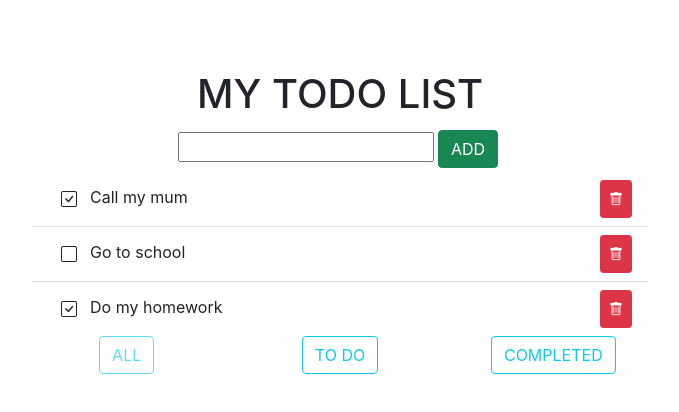
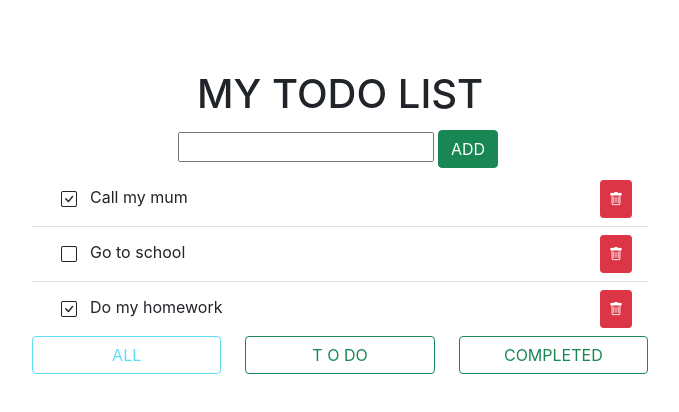
Before and after one commit to hidran/react-redux-todolist, a React (Create React App) app: page /todos in a window 1280 px wide. Shown: the top 412 px of the page, without its empty margins (300-979 px from the left). Built offline with nearby package versions, Linux system fonts and the light colour scheme.

Commit message:
adds class management for filter buttons

```diff
--- a/package.json
+++ b/package.json
@@ -7,11 +7,13 @@
     "@testing-library/jest-dom": "^4.2.4",
     "@testing-library/react": "^9.5.0",
     "@testing-library/user-event": "^7.2.1",
+    "@types/redux-logger": "^3.0.9",
     "bootstrap-icons": "^1.5.0",
     "react": "^17.0.2",
     "react-dom": "^17.0.2",
     "react-redux": "^7.2.4",
-    "react-scripts": "4.0.3"
+    "react-scripts": "4.0.3",
+    "redux-logger": "^3.0.6"
   },
   "scripts": {
     "start": "react-scripts start",
--- a/src/features/todos/FilterTodo.js
+++ b/src/features/todos/FilterTodo.js
@@ -1,19 +1,51 @@
 
 
-const FilterTodo = ({onFilter,filter}) => {
+const FilterTodo = ({ onFilter, filter }) => {
+
+    let { btnClassAll, btnClassTodo, btnClassCompleted } = getBtnClass(filter);
     return (
-        <div className="row d-flex">
+        <div className="row d-flex btn-d">
             <div className="col-sm-4">
-                <button disabled = {filter ==='ALL'} onClick={() => onFilter('ALL')} className ="btn btn-outline-info">ALL</button>
+                <button disabled={filter === 'ALL'}
+                    onClick={() => onFilter('ALL')}
+                    className={btnClassAll}>ALL
+                </button>
             </div>
             <div className="col-sm-4">
-                <button  disabled = {filter ==='TODO'}  onClick = {onFilter.bind(null, 'TODO')} className ="btn btn-outline-info">TO DO</button>
+                <button disabled={filter === 'TODO'}
+                    onClick={onFilter.bind(null, 'TODO')}
+                    className={btnClassTodo}>T
+                    O DO
+                </button>
             </div>
             <div className="col-sm-4">
-                <button  disabled = {filter ==='COMPLETED'}   onClick = {onFilter.bind(null, 'COMPLETED')} className ="btn btn-outline-info">COMPLETED</button>
+                <button disabled={filter === 'COMPLETED'}
+                    onClick={onFilter.bind(null, 'COMPLETED')}
+                    className={btnClassCompleted}>
+                    COMPLETED
+                </button>
             </div>
         </div>
     )
 }
 
 export default FilterTodo;
+function getBtnClass(filter) {
+    let btnClassAll = 'btn w-100 btn-outline-success';
+    let btnClassTodo = 'btn w-100 btn-outline-success';
+    let btnClassCompleted = 'btn w-100 btn-outline-success';
+    switch (filter) {
+        case 'ALL':
+            btnClassAll = btnClassAll.replace('btn-outline-success', 'btn-outline-info');
+            break;
+        case 'TODO':
+            btnClassTodo = btnClassTodo.replace('btn-outline-success', 'btn-outline-info');
+            break;
+        case 'COMPLETED':
+            btnClassCompleted = btnClassCompleted.replace('btn-outline-success', 'btn-outline-info');
+            break;
+        default:
+            break;
+    }
+    return { btnClassAll, btnClassTodo, btnClassCompleted };
+}
```
Also changed, not shown: 1 other file (tests, documents, lock files or other folders).
